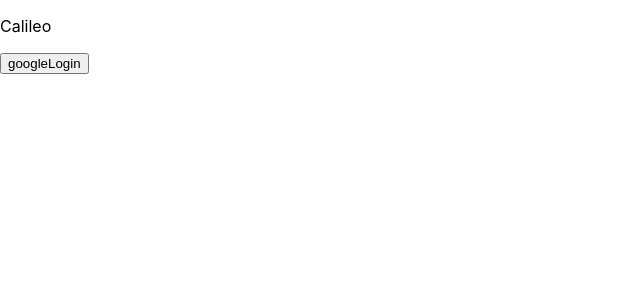
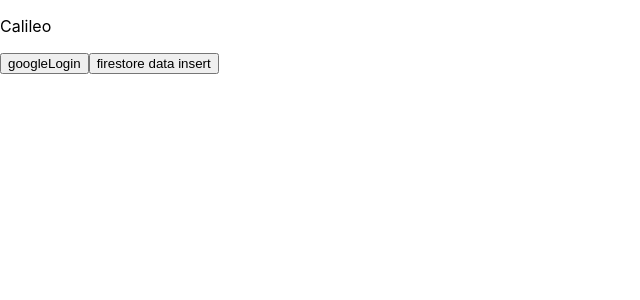
Before and after one commit to LeeHyogon/calileo, a React (Create React App) app: page / in a window 1280 px wide. Shown: the top 300 px of the page, without its empty margins (0-640 px from the left). Built offline with nearby package versions, Linux system fonts and the light colour scheme.

Commit message:
firestore edit
..

```diff
--- a/src/App.js
+++ b/src/App.js
@@ -1,7 +1,7 @@
 import React from 'react';
 import logo from './logo.svg';
 import './App.css';
-
+import * as firebase from "firebase"
 import {auth, googleProvider} from "./fb"
 
 const googleLogin = () => {
@@ -15,12 +15,25 @@ const googleLogin = () => {
     let credential = error.credential;
   })
 }
+const db_prc = () => {
+  var db = firebase.firestore();
+  let docRef = db.collection('users').doc('alovelace');
+
+  //firesbase 프로젝트의 데이터베이스 들어가면 확인가능
+  let setAda = docRef.set({
+    first: 'Ada',
+    last: 'Lovelace',
+    born: 1815
+  });
+}
 
 function App() {
   return (
     <div >
       <p> Calileo </p>
       <button onClick = {()=>googleLogin()}> googleLogin </button>
+      <button onClick = {()=>db_prc()}> firestore data insert </button>
+
     </div>
   );
 }
```
Also changed, not shown: 1 other file (tests, documents, lock files or other folders).
